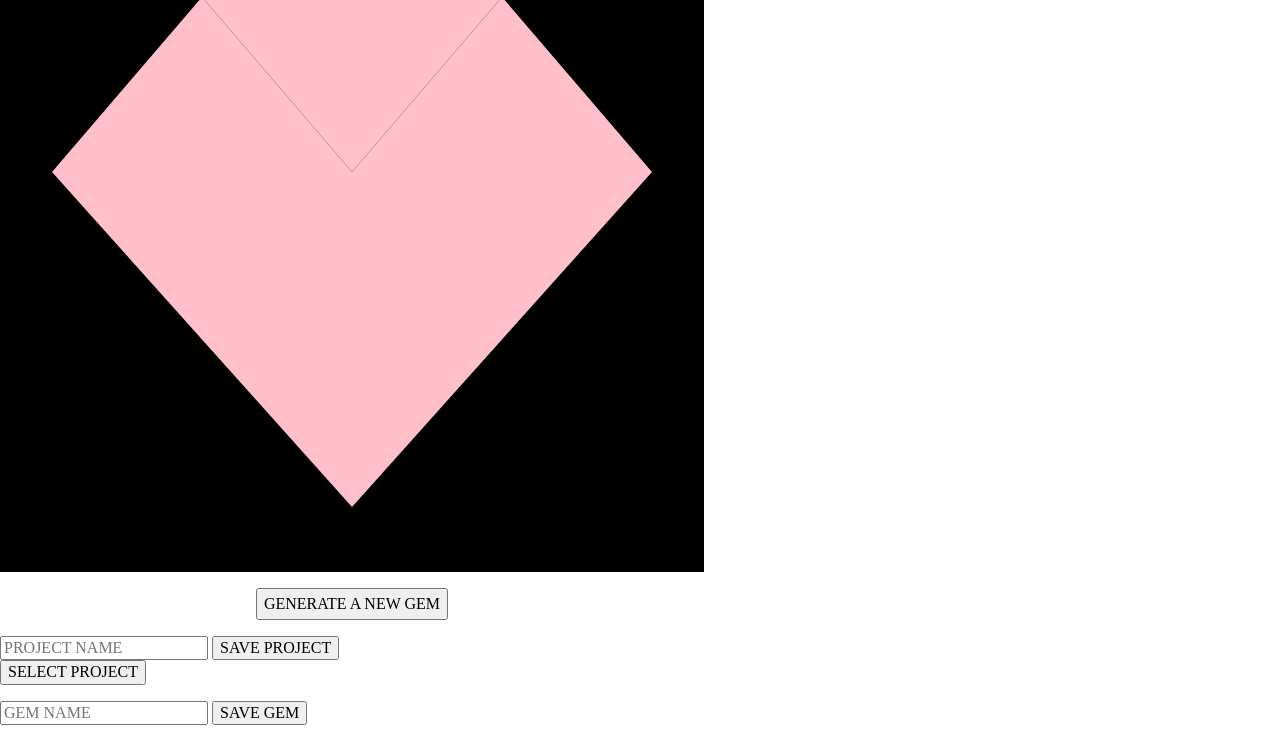
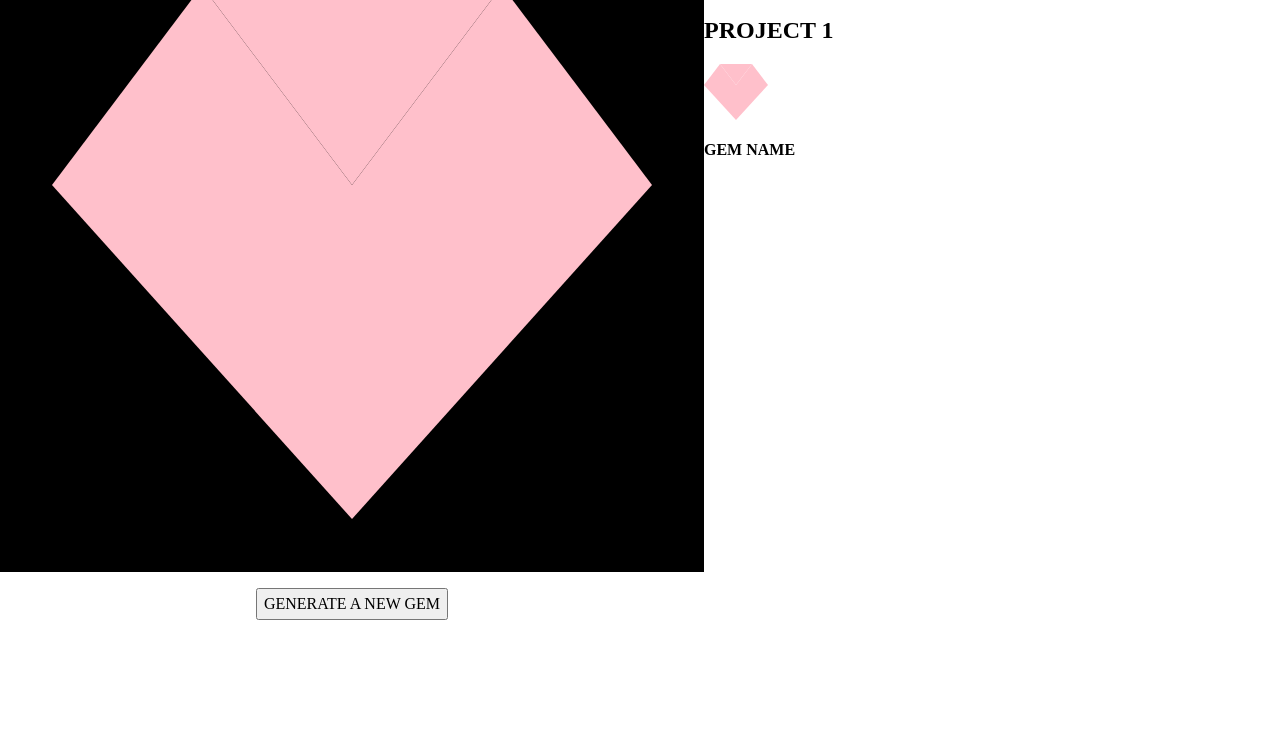
Before and after one commit to laurakwhit/palette-picker, a website: page public/index.html in a window 1280 px wide. Shown: the part 164-906 px from the top of the page. After the commit the page ends 800 px from the top, so only its background shows below. Drawn offline with nearby package versions, Linux system fonts and the light colour scheme.

Commit message:
Style left side

```diff
--- a/public/css/styles.css
+++ b/public/css/styles.css
@@ -10,8 +10,13 @@ header h1 {
   font-size: 6rem;
 }
 
+main {
+  display: flex;
+}
+
 .left-side {
   width: 55%;
+  height: calc(100vh - 6rem);
   text-align: center;
 }
 
@@ -20,15 +25,37 @@ header h1 {
   margin: 1rem;
 }
 
+.right-side {
+  width: 45%;
+  height: calc(100vh - 6rem);
+}
+
+.right-side__new-project-form {
+  width: 100%;
+}
+
+.right-side__new-gem-form {
+  display: flex;
+  width: 100%;
+}
+
+.gem-form__dropdown {
+
+}
+
 .left-side__diamond {
   display: flex;
   flex-direction: column;
   justify-content: center;
   align-items: center;
   width: 100%;
-  height: calc(100vh - 10rem);
+  height: calc(100% - 4rem);
   background-color: black;
   font-size: 150px;
+}
+
+.project-gem__diamond {
+
 }
 
 .top-triangles {
@@ -44,7 +71,7 @@ header h1 {
   height: 0;
   border-right: 1em solid transparent;
   border-left: 1em  solid transparent;
-  border-bottom: calc(1em + 25px) solid pink;
+  border-bottom: 1.33em solid pink;
 }
 
 .top-center-triangle{
@@ -53,7 +80,7 @@ header h1 {
   height: 0;
   border-right: 1em solid transparent;
   border-left: 1em solid transparent;
-  border-top: calc(1em + 25px) solid pink;
+  border-top: 1.33em solid pink;
 }
 
 .top-right-triangle{
@@ -62,19 +89,19 @@ header h1 {
   height: 0;
   border-right: 1em solid transparent;
   border-left: 1em solid transparent;
-  border-bottom: calc(1em + 25px) solid pink;
+  border-bottom: 1.33em solid pink;
 }
 
 .bottom-left-triangle {
   width: 0;
   height: 0;
   border-left: 2em solid transparent;
-  border-top: calc(2em + 35px) solid pink;
+  border-top: 2.23em solid pink;
 }
 
 .bottom-right-triangle {
   width: 0;
   height: 0;
   border-right: 2em solid transparent;
-  border-top: calc(2em + 35px) solid pink;
+  border-top: 2.23em solid pink;
 }
--- a/public/index.html
+++ b/public/index.html
@@ -34,7 +34,7 @@
                 <button class="gem-form__dropbtn">SELECT PROJECT</button>
                 <ul class="gem-form__dropdown-content">
                 </ul>
-              </div>
+            </div>
             <input type="text" placeholder="GEM NAME"/>
             <button>SAVE GEM</button>
           </form>
@@ -43,7 +43,7 @@
               <h2>PROJECT 1</h2>
               <div class="right-side__project--gems">
                 <div class="right-side__project-gem">
-                    <!-- <div class='project-gem__diamond'>
+                    <div class='project-gem__diamond'>
                         <div class='top-triangles'>
                           <div class='top-left-triangle'></div>
                           <div class='top-center-triangle'></div>
@@ -53,7 +53,7 @@
                           <div class='bottom-left-triangle'></div>
                           <div class='bottom-right-triangle'></div>
                         </div>
-                      </div> -->
+                      </div>
                       <h4>GEM NAME</h4>
                 </div>
               </div>
```
